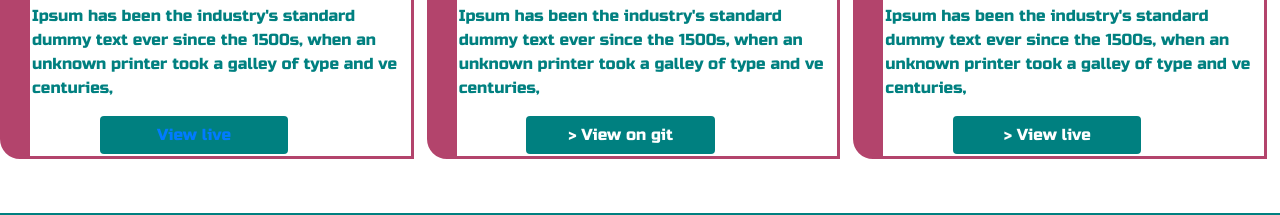
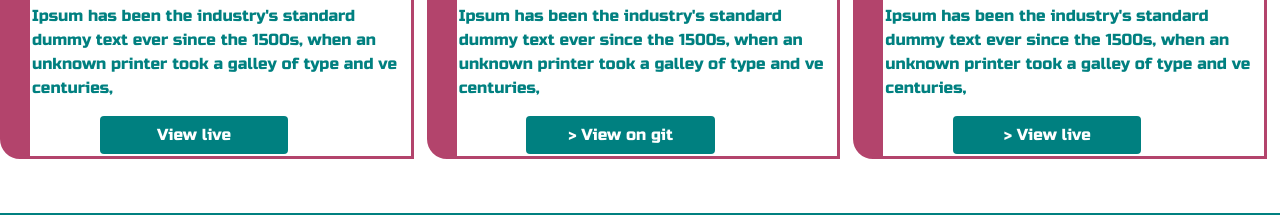
Before and after one commit to MishaelRatemo/my_portfolio, a plain HTML site: page index.html in a window 1280 px wide. Shown: the part 5300-5515 px from the top of the page. Drawn offline with nearby package versions, Linux system fonts and the light colour scheme.

Commit message:
styled the link links

```diff
--- a/css/style.css
+++ b/css/style.css
@@ -238,6 +238,10 @@ header{
 #projects{
     margin-bottom: 4%;
 }
+#projects .view a{
+    text-decoration: none;
+    color: #fff;
+}
 #projects .proj-cols {
     word-wrap: break-word;
 }
```
